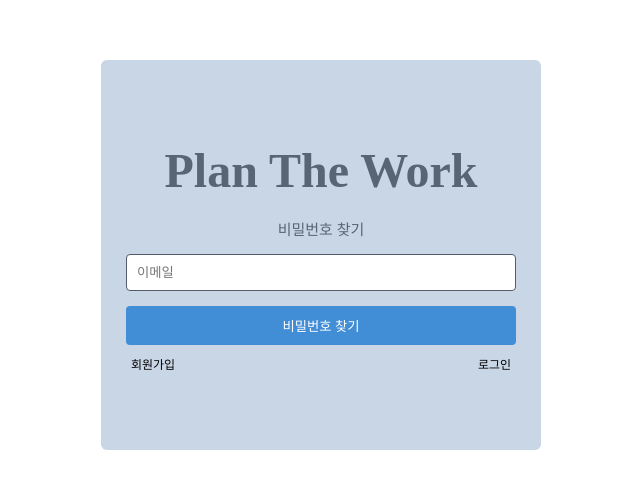
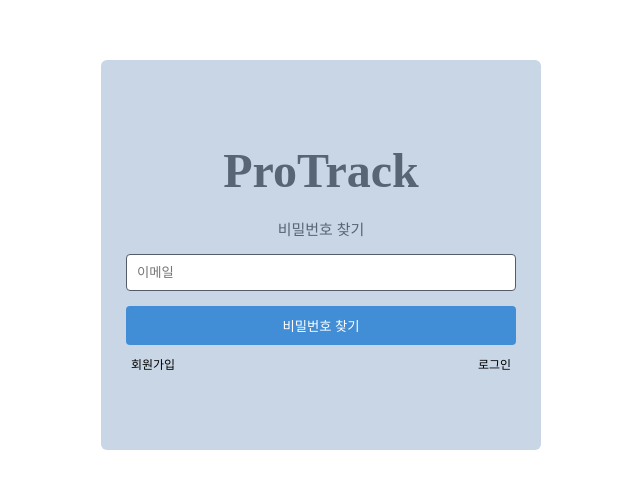
Before and after one commit to AustinHyoung/PTW-React, a React app: page /find in a window 1280 px wide. Shown: the part 145-634 px from the top of the page, without its empty margins (319-959 px from the left). Built offline with nearby package versions, Linux system fonts and the light colour scheme; a web font is replaced by a local one.

Commit message:
web title change

```diff
--- a/public/index.html
+++ b/public/index.html
@@ -3,7 +3,7 @@
   <head>
     <meta charset="UTF-8" />
     <meta name="viewport" content="width=device-width, initial-scale=1.0" />
-    <title>Plan The Work</title>
+    <title>ProTrack</title>
   </head>
   <body>
     <div id="root"></div>
--- a/src/components/FindComponent.tsx
+++ b/src/components/FindComponent.tsx
@@ -46,13 +46,24 @@ const FindComponent = () => {
   return (
     <S.LoginDisplay backgroundColor="#fff">
       <S.LoginBox style={{ height: 350 }} onSubmit={handleSubmit(onSubmitHandler)}>
-        <S.IntroTitle>Plan The Work</S.IntroTitle>
+        <S.IntroTitle>ProTrack</S.IntroTitle>
         <S.IntroSubTitle>비밀번호 찾기</S.IntroSubTitle>
 
-        <S.LoginInput type="text" placeholder="이메일" {...register('email', { required: true, pattern: /^[A-Za-z0-9]([-_.]?[A-Za-z0-9])*@[A-Za-z0-9]([-_.]?[A-Za-z0-9])*\.[A-Za-z]{2,3}$/ })} />
+        <S.LoginInput
+          type="text"
+          placeholder="이메일"
+          {...register('email', {
+            required: true,
+            pattern: /^[A-Za-z0-9]([-_.]?[A-Za-z0-9])*@[A-Za-z0-9]([-_.]?[A-Za-z0-9])*\.[A-Za-z]{2,3}$/,
+          })}
+        />
         {errors.email && errors.email.type === 'required' ? <S.ErrText>이메일을 입력해 주세요!</S.ErrText> : null}
         {errors.email && errors.email.type === 'pattern' ? <S.ErrText>이메일 형식에 맞게 작성해 주세요!</S.ErrText> : null}
-        {findChk ? <S.ErrText style={{ textAlign: 'center' }}>비밀번호는 {findPw} 입니다.</S.ErrText> : <S.ErrText style={{ textAlign: 'center' }}>{findPw}</S.ErrText>}
+        {findChk ? (
+          <S.ErrText style={{ textAlign: 'center' }}>비밀번호는 {findPw} 입니다.</S.ErrText>
+        ) : (
+          <S.ErrText style={{ textAlign: 'center' }}>{findPw}</S.ErrText>
+        )}
         <S.LoginBtn>비밀번호 찾기</S.LoginBtn>
         <S.EctBox>
           <Link to="/regist">
--- a/src/components/LoginComponent.tsx
+++ b/src/components/LoginComponent.tsx
@@ -62,7 +62,7 @@ const LoginComponent = () => {
   return (
     <S.LoginDisplay backgroundColor="#fff">
       <S.LoginBox onSubmit={handleSubmit(onSubmitHandler)}>
-        <S.IntroTitle>Plan The Work</S.IntroTitle>
+        <S.IntroTitle>ProTrack</S.IntroTitle>
         <S.IntroSubTitle>자신의 업무 진행도를 관리해보세요!</S.IntroSubTitle>
         <S.LoginInput
           type="text"
--- a/src/components/RegistComponent.tsx
+++ b/src/components/RegistComponent.tsx
@@ -42,22 +42,47 @@ const RegistComponent = () => {
   return (
     <S.LoginDisplay backgroundColor="#fff">
       <S.LoginBox style={{ height: 550 }} onSubmit={handleSubmit(onSubmitHandler)}>
-        <S.IntroTitle>Plan The Work</S.IntroTitle>
+        <S.IntroTitle>ProTrack</S.IntroTitle>
         <S.IntroSubTitle>회원이 되어 사용해 보세요!</S.IntroSubTitle>
 
-        <S.LoginInput type="text" placeholder="이메일" {...register('email', { required: true, pattern: /^[A-Za-z0-9]([-_.]?[A-Za-z0-9])*@[A-Za-z0-9]([-_.]?[A-Za-z0-9])*\.[A-Za-z]{2,3}$/ })} />
-        <S.LoginInput type="text" placeholder="이름" {...register('name', { required: true, pattern: /^[ㄱ-ㅎ|가-힣|a-z|A-Z|]+$/ })} />
+        <S.LoginInput
+          type="text"
+          placeholder="이메일"
+          {...register('email', {
+            required: true,
+            pattern: /^[A-Za-z0-9]([-_.]?[A-Za-z0-9])*@[A-Za-z0-9]([-_.]?[A-Za-z0-9])*\.[A-Za-z]{2,3}$/,
+          })}
+        />
+        <S.LoginInput
+          type="text"
+          placeholder="이름"
+          {...register('name', { required: true, pattern: /^[ㄱ-ㅎ|가-힣|a-z|A-Z|]+$/ })}
+        />
         <S.ErrText style={{ color: 'black' }}>문자만 가능해요!</S.ErrText>
-        <S.LoginInput type="text" placeholder="닉네임" {...register('nickname', { required: true, pattern: /^[ㄱ-ㅎ|가-힣|a-z|A-Z|0-9|]+$/ })} />
+        <S.LoginInput
+          type="text"
+          placeholder="닉네임"
+          {...register('nickname', { required: true, pattern: /^[ㄱ-ㅎ|가-힣|a-z|A-Z|0-9|]+$/ })}
+        />
         <S.ErrText style={{ color: 'black' }}>문자와 숫자만 가능해요!</S.ErrText>
-        <S.LoginInput type="password" placeholder="비밀번호" {...register('password', { required: true, pattern: /(?=.*?[a-z])(?=.*?[A-Z])(?=.*?[0-9])(?=.*?[#?!@$%^&*-])/ })} />
+        <S.LoginInput
+          type="password"
+          placeholder="비밀번호"
+          {...register('password', { required: true, pattern: /(?=.*?[a-z])(?=.*?[A-Z])(?=.*?[0-9])(?=.*?[#?!@$%^&*-])/ })}
+        />
         <S.ErrText style={{ color: 'black' }}>대문자, 특수문자, 숫자 한 자씩 포함해 주세요</S.ErrText>
         <S.LoginInput
           type="password"
           placeholder="비밀번호 확인"
-          {...register('passwordConfirm', { required: true, validate: (value) => value === passwordRef.current, pattern: /(?=.*?[a-z])(?=.*?[A-Z])(?=.*?[0-9])(?=.*?[#?!@$%^&*-])/ })}
+          {...register('passwordConfirm', {
+            required: true,
+            validate: (value) => value === passwordRef.current,
+            pattern: /(?=.*?[a-z])(?=.*?[A-Z])(?=.*?[0-9])(?=.*?[#?!@$%^&*-])/,
+          })}
         />
-        {errors.passwordConfirm && errors.passwordConfirm.type === 'validate' ? <S.ErrText>비밀번호를 다시 확인해 주세요</S.ErrText> : null}
+        {errors.passwordConfirm && errors.passwordConfirm.type === 'validate' ? (
+          <S.ErrText>비밀번호를 다시 확인해 주세요</S.ErrText>
+        ) : null}
 
         <S.LoginBtn>회원가입</S.LoginBtn>
         <S.EctBox>
--- a/src/components/layout/Header.tsx
+++ b/src/components/layout/Header.tsx
@@ -51,7 +51,7 @@ const Header = () => {
       <S.HeaderBox>
         <S.LeftContents>
           <li onClick={() => navigate('/', { replace: true })} style={{ cursor: 'default', fontSize: 24 }}>
-            Plan The Work
+            ProTrack
           </li>
         </S.LeftContents>
         <S.RightContents>
--- a/src/components/set/PwChangeForm.tsx
+++ b/src/components/set/PwChangeForm.tsx
@@ -47,7 +47,7 @@ const PwChangeForm = () => {
   return (
     <S.LoginDisplay backgroundColor="">
       <S.DefaultForm onSubmit={handleSubmit(onSubmitHandler)}>
-        <h2 style={{ textAlign: 'center' }}>Plan The Work</h2>
+        <h2 style={{ textAlign: 'center' }}>ProTrack</h2>
         <div>
           <div style={{ lineHeight: 2 }}>현재 비밀번호</div>
           <S.SetInput type="password" {...register('password', { required: true })} />
```
